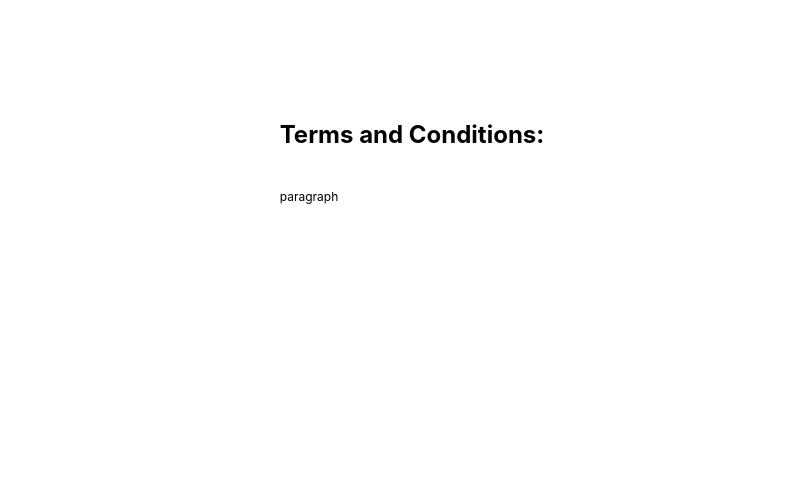
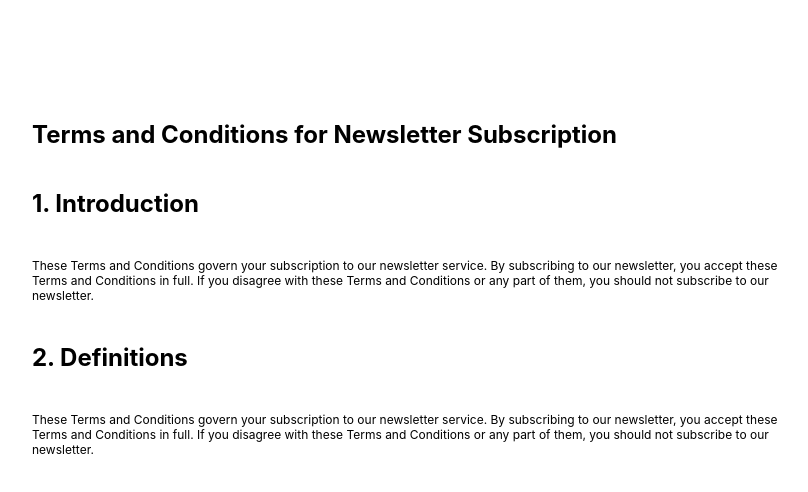
Before and after one commit to zoltanalmodo/ddisco-003, a React (Create React App) app: page /#/terms-and-conditions in a window 1280 px wide. Shown: the top 492 px of the page, without its empty margins (228-1036 px from the left). Built offline with nearby package versions, Linux system fonts and the light colour scheme; no server answers.

Commit message:
propagate terms page with content

```diff
--- a/src/App.css
+++ b/src/App.css
@@ -67,6 +67,18 @@
 /* ================================================= carousel white buy ================================================= */
 
 .orders_list {
+  display: flex;
+  flex-direction: column;
+  justify-content: flex-start;
+  align-items: center;
+  width: 760px;
+  margin-top: 80px;
+  transform-origin: top center;
+  font-size: 12px;
+  text-align: left;
+}
+
+.terms_and_conditions {
   display: flex;
   flex-direction: column;
   justify-content: flex-start;
--- a/src/components/Terms.js
+++ b/src/components/Terms.js
@@ -3,10 +3,20 @@ import React from 'react';
 export const Terms = () => {
   return (
     <div className='body_white_buy'>
-      <div className="orders_list">
+      <div className="terms_and_conditions">
         <div>
-          <h1>Terms and Conditions:</h1>
-          <p>paragraph</p>
+        <h1>Terms and Conditions for Newsletter Subscription</h1>
+          <h1>1. Introduction</h1>
+            <p>These Terms and Conditions govern your subscription to our newsletter service.
+                By subscribing to our newsletter, you accept these Terms and Conditions in full.
+                If you disagree with these Terms and Conditions or any part of them,
+                you should not subscribe to our newsletter.</p>
+
+          <h1>2. Definitions</h1>
+            <p>These Terms and Conditions govern your subscription to our newsletter service.
+                By subscribing to our newsletter, you accept these Terms and Conditions in full.
+                If you disagree with these Terms and Conditions or any part of them,
+                you should not subscribe to our newsletter.</p>
         </div>
       </div>
     </div>
```
